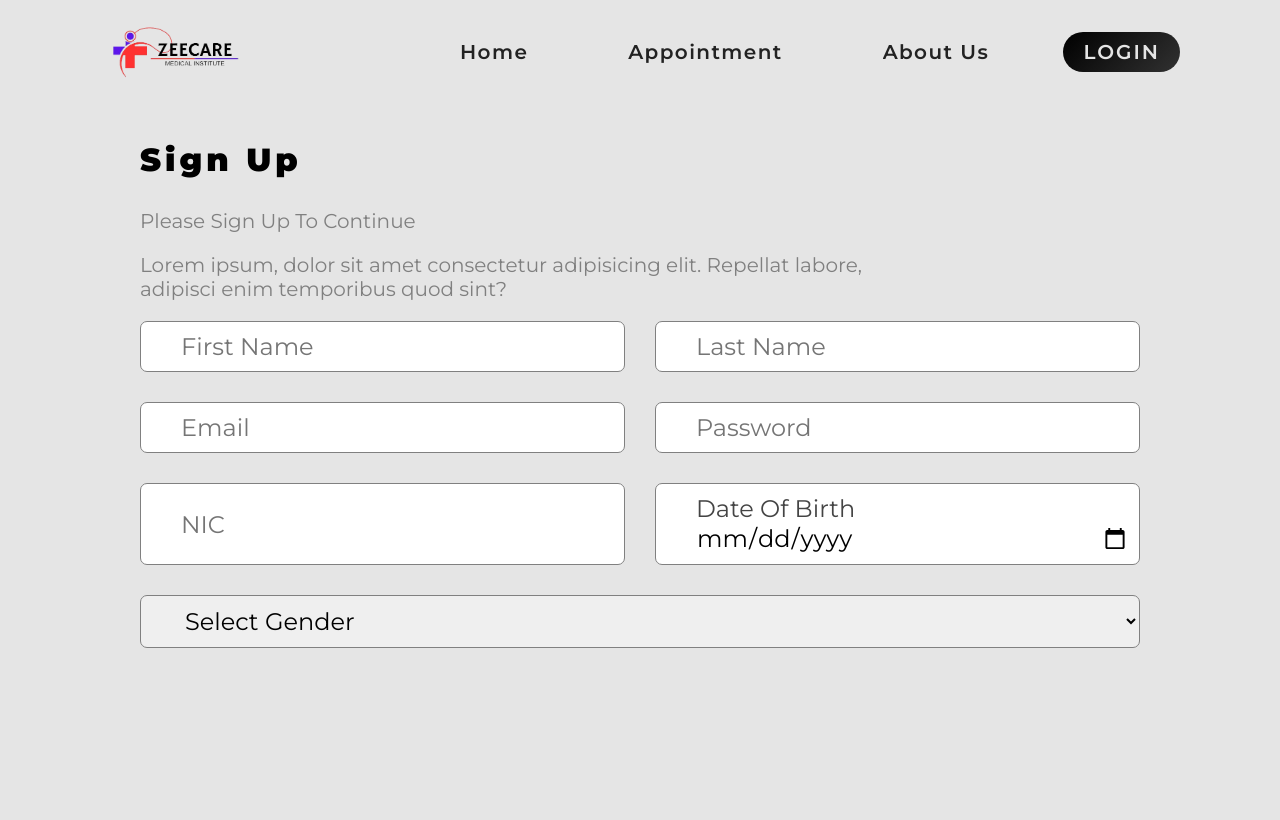
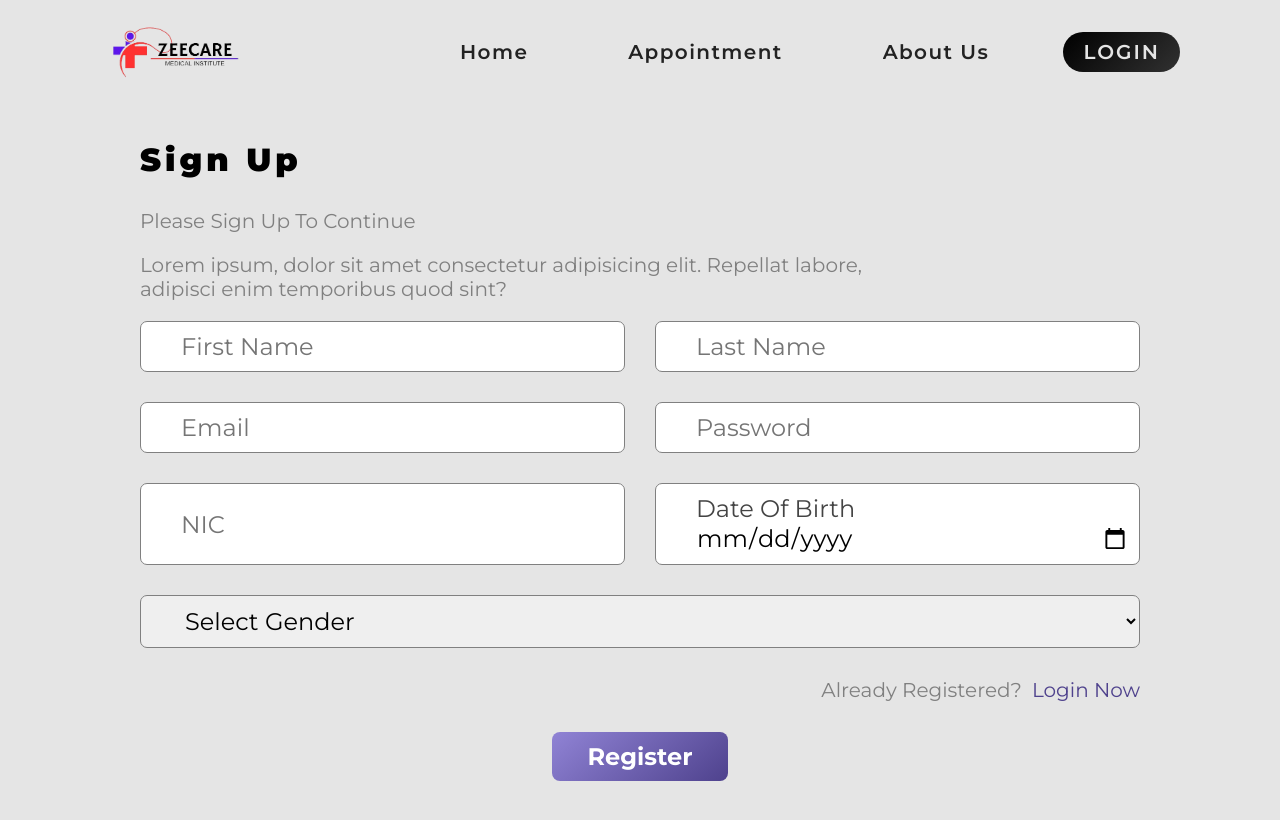
Before and after one commit to IbroTao/HealthCare, a React (Vite) app in the folder frontend/: page /register in a window 1280 px wide. Shown: the top 820 px of the page. Built offline with nearby package versions, Linux system fonts and the light colour scheme; no server answers.

Commit message:
context used in register & login pages

```diff
--- a/frontend/src/pages/Register.jsx
+++ b/frontend/src/pages/Register.jsx
@@ -1,6 +1,8 @@
 import React, {useState, useContext} from 'react'
 import {Context} from '../main'
-import {Navigate, useNavigate} from "react-router-dom"
+import {Navigate, useNavigate, Link} from "react-router-dom"
+import axios from 'axios';
+import { toast } from 'react-toastify';
 
 const Register = () => {
   const {isAuthenticated, setIsAuthenticated} = useContext(Context);
@@ -17,7 +19,23 @@ const Register = () => {
   const navigateTo = useNavigate();
 
   const handleRegister = async(e) => {
-    e.preventDefault()
+    e.preventDefault();
+    try {
+      const response = await axios
+        .post(
+          "http://localhost:4000/api/v1/user/new",
+          { email, password, firstName, lastName, gender, dob, nic, phone, role: "Patient" },
+          {
+            withCredentials: true,
+            headers: { "Content-Type": "application/json" },
+          }
+        );
+        toast.success(response.data.message);
+        setIsAuthenticated(true);
+        navigateTo("/")
+    } catch (error) {
+      toast.error(error.response.data.message);
+    }
   };
 
   if(isAuthenticated) {
@@ -49,6 +67,24 @@ const Register = () => {
           <option value="Female">Female</option>
         </select>
       </div>
+      <div
+            style={{
+              gap: "10px",
+              justifyContent: "flex-end",
+              flexDirection: "row",
+            }}
+          >
+            <p style={{ marginBottom: 0 }}>Already Registered?</p>
+            <Link
+              to={"/register"}
+              style={{ textDecoration: "none", color: "#271776ca" }}
+            >
+              Login Now
+            </Link>
+          </div>
+          <div style={{ justifyContent: "center", alignItems: "center" }}>
+            <button type="submit">Register</button>
+          </div>
     </form>
   </div>
 }
```
